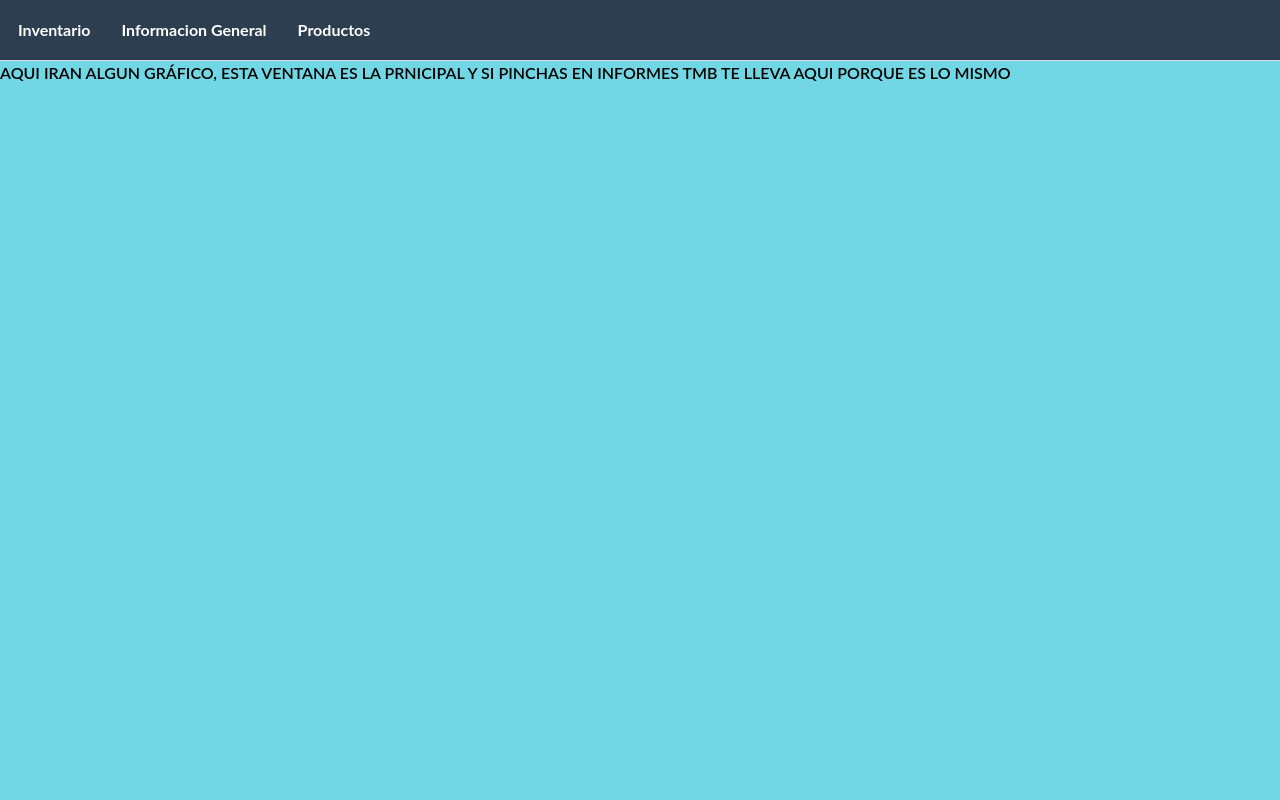
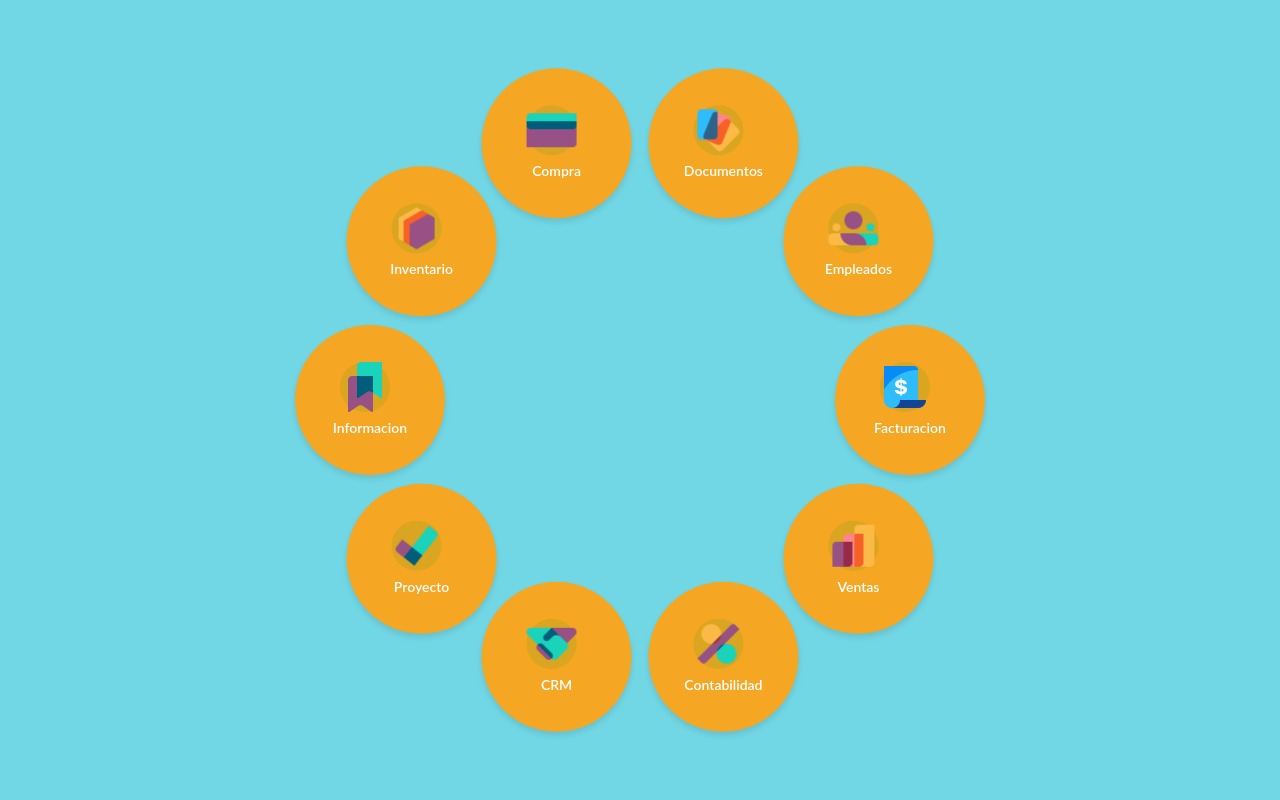
Before and after one commit to beamm536/sistema-gestion-empresarial, a Svelte app in the folder sge-odoo/: page / in a window 1280 px wide. Shown: the top 800 px of the page. Built offline with nearby package versions, Linux system fonts and the light colour scheme.

Commit message:
navegacion funcional - inventario y empleados
implementado con push - svelte-spa-routes

```diff
--- a/sge-odoo/package.json
+++ b/sge-odoo/package.json
@@ -14,6 +14,7 @@
     "vite": "^6.2.0"
   },
   "dependencies": {
-    "d3": "^7.9.0"
+    "d3": "^7.9.0",
+    "svelte-spa-router": "^4.0.1"
   }
 }
--- a/sge-odoo/src/App.svelte
+++ b/sge-odoo/src/App.svelte
@@ -1,4 +1,9 @@
 <script>
+
+  //importaciones para el enrutamiento
+  import Router from 'svelte-spa-router';
+  import routes from './routes';
+
   import svelteLogo from "./assets/svelte.svg";
   import viteLogo from "/vite.svg";
   import Counter from "./lib/Counter.svelte";
@@ -15,13 +20,15 @@
 </script>
 
 <div class="app-main">
-  <!-- <IconoBoton /> -->
+
+  <Router {routes} />
+
    <div class="app-main-estructura">
-     <!-- <Estructura /> -->
+     <Estructura />
    </div>
 <!--  <EmpleadosVista /> -->
 
- <InventarioVista/>
+<!--  <InventarioVista/> -->
 
 
 
--- a/sge-odoo/src/components/Estructura.svelte
+++ b/sge-odoo/src/components/Estructura.svelte
@@ -1,6 +1,7 @@
 <script>
     import IconoBoton from "./IconoBoton.svelte";
-    import './styles/Estructura.css'
+    import './styles/Estructura.css';
+    import { push } from 'svelte-spa-router';
 
     /* import imgFacturacion from "../../public/imgs/facturacion.png"
     import imgVentas from "../../public/imgs/ventas.png"
@@ -26,6 +27,20 @@
   { img: "/imgs/empleados.png", label: "Empleados"}
 ];
 
+function handleClick(label) {
+    console.log('Navegando a:', label);
+
+    // Aquí defines la ruta dependiendo del label
+    if (label === "Empleados") {
+      push('/empleados');
+    } else if (label === "Inventario") {
+      push('/inventario');
+    } else {
+      // Ruta por defecto o podrías mostrar una alerta
+      push('/');
+    }
+  }
+
   </script>
 
 <!-- PARA LA POSICION DE LOS ICONOS -->
@@ -37,7 +52,9 @@
           class="icon-wrapper"
           style="transform: translate(-50%, -50%) rotate({i * (360 / imgs.length)}deg) translate(270px) rotate(-{i * (360 / imgs.length)}deg);"
         >
-          <IconoBoton {img} {label}/>
+          <div on:click={() => handleClick(label)} style="cursor: pointer;">
+            <IconoBoton {img} {label} />
+          </div>
         </div>
       {/each}
     </div>
--- /dev/null
+++ b/sge-odoo/src/routes.js
@@ -0,0 +1,11 @@
+//nuestro archivo para definir las rutas :)
+
+import Home from './components/Estructura.svelte';
+import EmpleadosVista from './components/empleados/EmpleadosVista.svelte';
+import InventarioVista from './components/inventario/InventarioVista.svelte';
+
+export default{
+    '/': Home,
+    '/empleados': EmpleadosVista,
+    '/inventario': InventarioVista
+};
```
Also changed, not shown: 1 other file (tests, documents, lock files or other folders).
